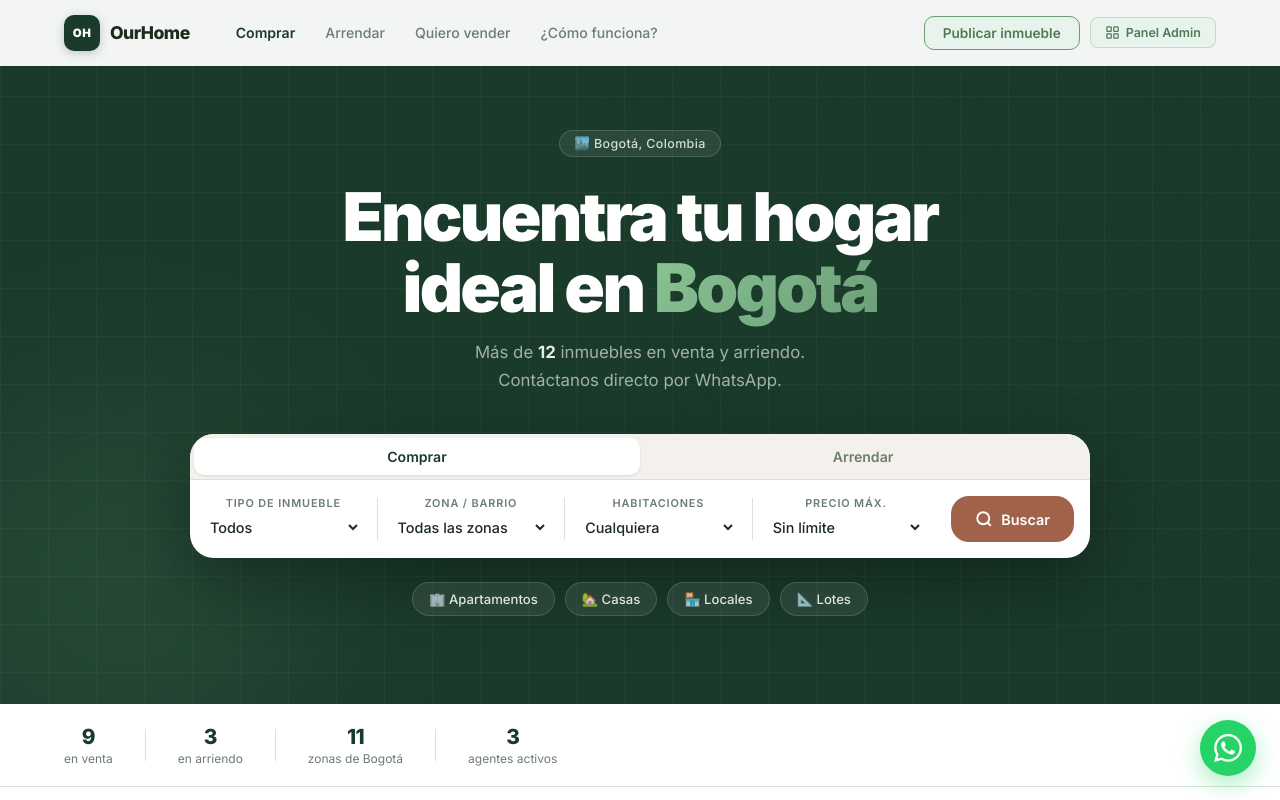
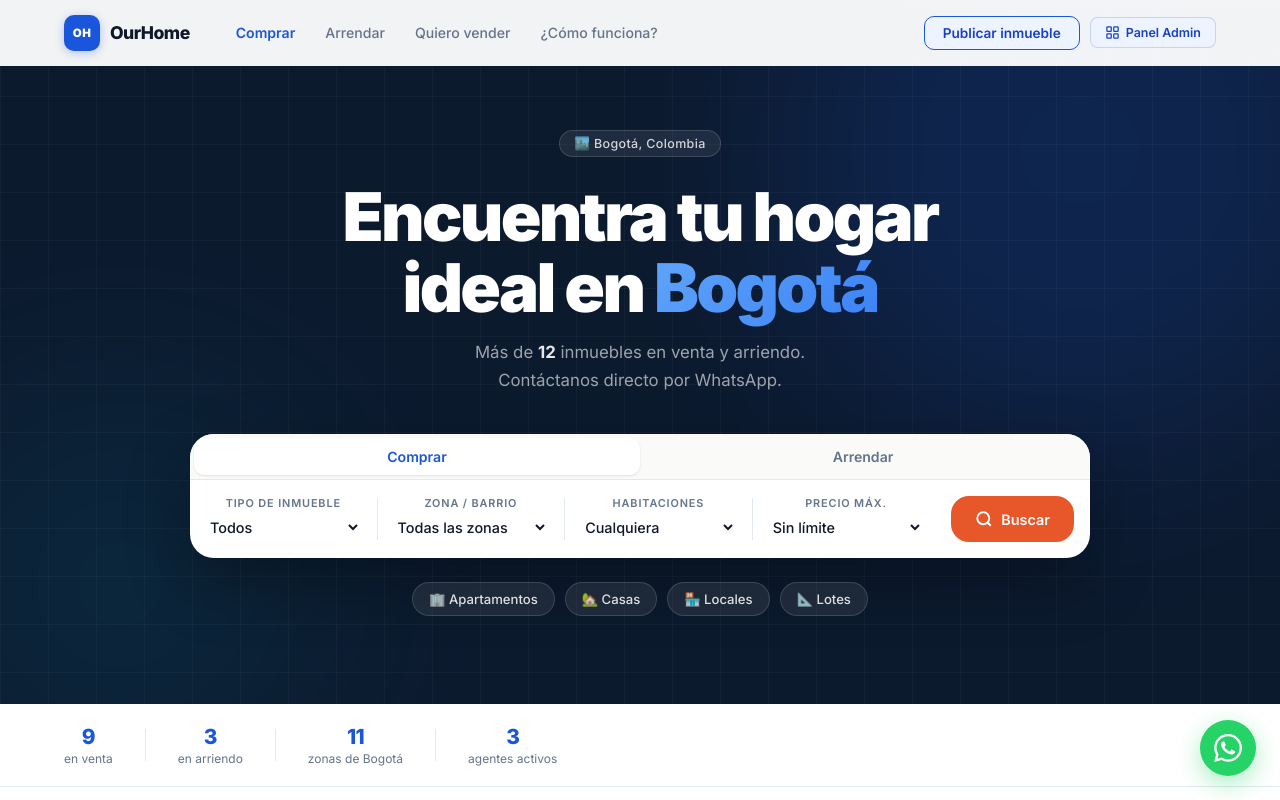
Before and after one commit to RoyerHernandez/flatzone, a plain HTML site: page index.html in a window 1280 px wide. Shown: the top 800 px of the page. Drawn offline with Linux system fonts and the light colour scheme.

Commit message:
refactor: Técnica 1 estrato 3-5 — azul confianza + coral CTA + verde precios
- Primary: #1A56DB (azul accesible cálido)
- CTA "Buscar" y tarjetas: coral #E8572A
- "Publicar inmueble": outline azul primary
- Admin buttons: azul primary
- Fondo: warm white #FAFAF8
- Dark sections: navy #0C1A2E (confianza/banco)
- Hero accent: cyan #0891B2 + título gradiente azul
- Dark section accents: #60A5FA (azul claro sobre oscuro)
- Badge Destacado: ámbar, Nueva/Inversión: verde, Oportunidad: coral

Co-Authored-By: Claude Sonnet 4.6 <noreply@anthropic.com>

```diff
--- a/css/styles.css
+++ b/css/styles.css
@@ -4,30 +4,27 @@
    ===================================================== */
 
 :root {
-    --primary:     #1A3A2A;
-    --primary-dk:  #122A1E;
-    --primary-lt:  #EAF2EC;
+    --primary:     #1A56DB;
+    --primary-dk:  #1740C9;
+    --primary-lt:  #EEF4FF;
     --green:       #059669;
     --green-lt:    #ECFDF5;
     --wa:          #25D366;
     --wa-dk:       #128C7E;
-    --sage:        #6B9E78;
-    --sage-dk:     #4D7A5A;
-    --sage-lt:     #E8F4EB;
-    --coral:       #A0634A;
-    --coral-dk:    #8A5340;
-    --coral-lt:    #F8EEEA;
+    --coral:       #E8572A;
+    --coral-dk:    #C94A1F;
+    --coral-lt:    #FEF0EB;
     --amber:       #F59E0B;
     --red:         #DC2626;
 
-    --text:        #1C2B1E;
-    --soft:        #2D4035;
-    --muted:       #6B7E6F;
-    --border:      #D6E4D8;
-    --bg:          #F4F1EC;
+    --text:        #0F172A;
+    --soft:        #334155;
+    --muted:       #64748B;
+    --border:      #E2E8F0;
+    --bg:          #FAFAF8;
     --white:       #FFFFFF;
-    --dark:        #1A3A2A;
-    --dark2:       #122A1E;
+    --dark:        #0C1A2E;
+    --dark2:       #0F2744;
 
     --shadow-sm:   0 1px 3px rgba(0,0,0,0.07), 0 1px 2px rgba(0,0,0,0.04);
     --shadow:      0 4px 16px rgba(0,0,0,0.08), 0 2px 4px rgba(0,0,0,0.04);
@@ -98,7 +95,7 @@ a { text-decoration: none; color: inherit; }
     font-weight: 900;
     display: flex; align-items: center; justify-content: center;
     letter-spacing: 0.03em;
-    box-shadow: 0 2px 10px rgba(26,58,42,0.25);
+    box-shadow: 0 2px 10px rgba(29,78,216,0.3);
 }
 .logo-mark.sm { width: 28px; height: 28px; font-size: 0.65rem; border-radius: 8px; }
 .logo-name {
@@ -132,15 +129,15 @@ a { text-decoration: none; color: inherit; }
 .btn-nav-secondary {
     font-size: 0.85rem;
     font-weight: 600;
-    color: var(--sage-dk);
-    border: 1.5px solid var(--sage);
+    color: var(--primary-dk);
+    border: 1.5px solid var(--primary);
     padding: 8px 18px;
     border-radius: 10px;
-    background: var(--sage-lt);
+    background: var(--primary-lt);
     transition: all .2s;
     white-space: nowrap;
 }
-.btn-nav-secondary:hover { background: var(--sage); color: #fff; border-color: var(--sage); }
+.btn-nav-secondary:hover { background: var(--primary); color: #fff; border-color: var(--primary); }
 
 .mobile-toggle {
     display: none;
@@ -186,7 +183,7 @@ a { text-decoration: none; color: inherit; }
     opacity: 0.18;
 }
 .hbs-1 { width: 600px; height: 600px; background: var(--primary); top: -150px; right: -100px; }
-.hbs-2 { width: 400px; height: 400px; background: var(--sage); bottom: -80px; left: -80px; opacity: 0.15; }
+.hbs-2 { width: 400px; height: 400px; background: #0891B2; bottom: -80px; left: -80px; opacity: 0.1; }
 
 /* grid overlay */
 .hero::after {
@@ -234,7 +231,7 @@ a { text-decoration: none; color: inherit; }
 }
 .hero-title em {
     font-style: normal;
-    background: linear-gradient(135deg, #8BC494, #6B9E78);
+    background: linear-gradient(135deg, #60A5FA, #3B82F6);
     -webkit-background-clip: text;
     -webkit-text-fill-color: transparent;
     background-clip: text;
@@ -342,7 +339,7 @@ a { text-decoration: none; color: inherit; }
     margin-left: 12px;
     flex-shrink: 0;
 }
-.btn-search:hover { background: var(--coral-dk); transform: translateY(-1px); box-shadow: 0 6px 20px rgba(160,99,74,0.35); }
+.btn-search:hover { background: var(--coral-dk); transform: translateY(-1px); box-shadow: 0 6px 20px rgba(232,87,42,0.35); }
 
 /* Quick cats */
 .hero-cats {
@@ -714,8 +711,8 @@ a { text-decoration: none; color: inherit; }
     font-weight: 700;
     text-transform: uppercase;
     letter-spacing: 0.1em;
-    color: var(--sage);
-    background: rgba(107,158,120,0.14);
+    color: #60A5FA;
+    background: rgba(96,165,250,0.12);
     padding: 5px 14px;
     border-radius: 999px;
     margin-bottom: 20px;
@@ -728,7 +725,7 @@ a { text-decoration: none; color: inherit; }
     color: #fff;
     margin-bottom: 16px;
 }
-.section-title-light em { font-style: normal; color: #8BC494; }
+.section-title-light em { font-style: normal; color: #60A5FA; }
 
 .vender-desc {
     font-size: 0.95rem;
@@ -747,8 +744,8 @@ a { text-decoration: none; color: inherit; }
 }
 .vb-icon {
     width: 20px; height: 20px;
-    background: rgba(107,158,120,0.2);
-    color: var(--sage);
+    background: rgba(96,165,250,0.2);
+    color: #60A5FA;
     border-radius: 50%;
     display: flex; align-items: center; justify-content: center;
     font-size: 0.65rem;
@@ -1229,15 +1226,15 @@ a { text-decoration: none; color: inherit; }
     font-family: inherit;
     font-size: 0.78rem;
     font-weight: 600;
-    color: var(--sage-dk);
-    background: var(--sage-lt);
-    border: 1.5px solid rgba(107,158,120,0.3);
+    color: var(--primary-dk);
+    background: var(--primary-lt);
+    border: 1.5px solid rgba(29,78,216,0.2);
     padding: 7px 14px;
     border-radius: 8px;
     cursor: pointer;
     transition: all .2s;
 }
-.btn-admin-trigger:hover { background: var(--sage); color: #fff; border-color: var(--sage); }
+.btn-admin-trigger:hover { background: var(--primary); color: #fff; border-color: var(--primary); }
 
 /* Full-screen overlay */
 .admin-overlay {
@@ -1777,7 +1774,7 @@ a { text-decoration: none; color: inherit; }
     font-size: 0.8rem;
     font-weight: 600;
     color: #fff;
-    background: var(--sage);
+    background: var(--primary);
     border: none;
     padding: 8px 16px;
     border-radius: 9px;
@@ -1786,7 +1783,7 @@ a { text-decoration: none; color: inherit; }
     white-space: nowrap;
     flex-shrink: 0;
 }
-.btn-admin-primary:hover { background: var(--sage-dk); transform: translateY(-1px); }
+.btn-admin-primary:hover { background: var(--primary-dk); transform: translateY(-1px); }
 
 /* Toast */
 @keyframes fadeInUp {
--- a/js/data.js
+++ b/js/data.js
@@ -17,7 +17,7 @@ const PROPERTIES = [
         img: 'https://images.unsplash.com/photo-1522708323590-d24dbb6b0267?w=600&h=400&fit=crop',
         agente: { nombre: 'Carlos Rodríguez', tel: '573001234567' },
         badge: 'Destacado',
-        badgeColor: '#6B9E78',
+        badgeColor: '#F59E0B',
     },
     {
         id: 2,
@@ -32,7 +32,7 @@ const PROPERTIES = [
         img: 'https://images.unsplash.com/photo-1570129477492-45c003edd2be?w=600&h=400&fit=crop',
         agente: { nombre: 'Ana Martínez', tel: '573009876543' },
         badge: 'Nueva',
-        badgeColor: '#1A3A2A',
+        badgeColor: '#059669',
     },
     {
         id: 3,
@@ -92,7 +92,7 @@ const PROPERTIES = [
         img: 'https://images.unsplash.com/photo-1480074568708-e7b720bb3f09?w=600&h=400&fit=crop',
         agente: { nombre: 'Ana Martínez', tel: '573009876543' },
         badge: 'Oportunidad',
-        badgeColor: '#A0634A',
+        badgeColor: '#E8572A',
     },
     {
         id: 7,
@@ -107,7 +107,7 @@ const PROPERTIES = [
         img: 'https://images.unsplash.com/photo-1500382017468-9049fed747ef?w=600&h=400&fit=crop',
         agente: { nombre: 'Diego Peña', tel: '573005551234' },
         badge: 'Inversión',
-        badgeColor: '#6B9E78',
+        badgeColor: '#059669',
     },
     {
         id: 8,
```
